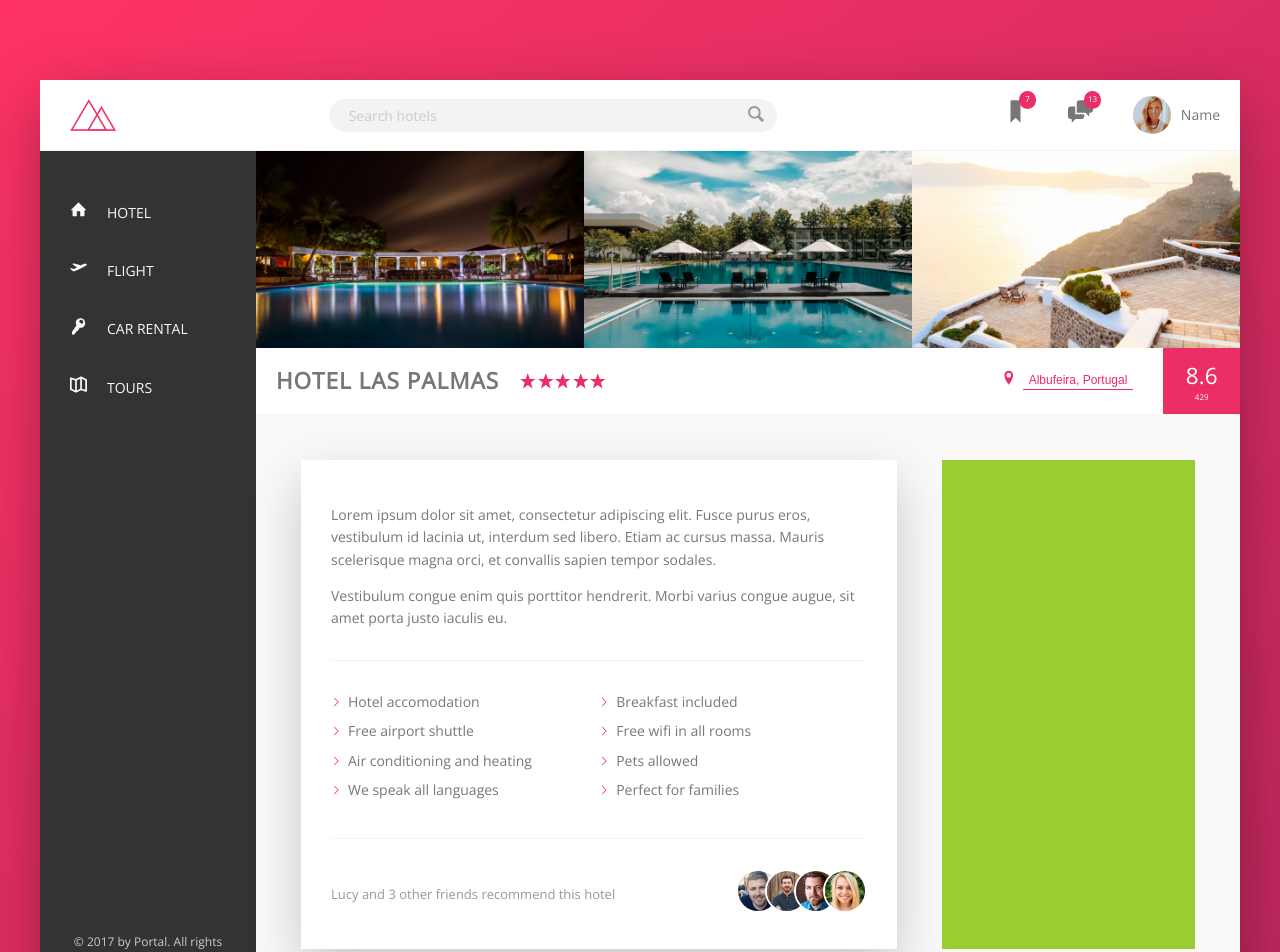
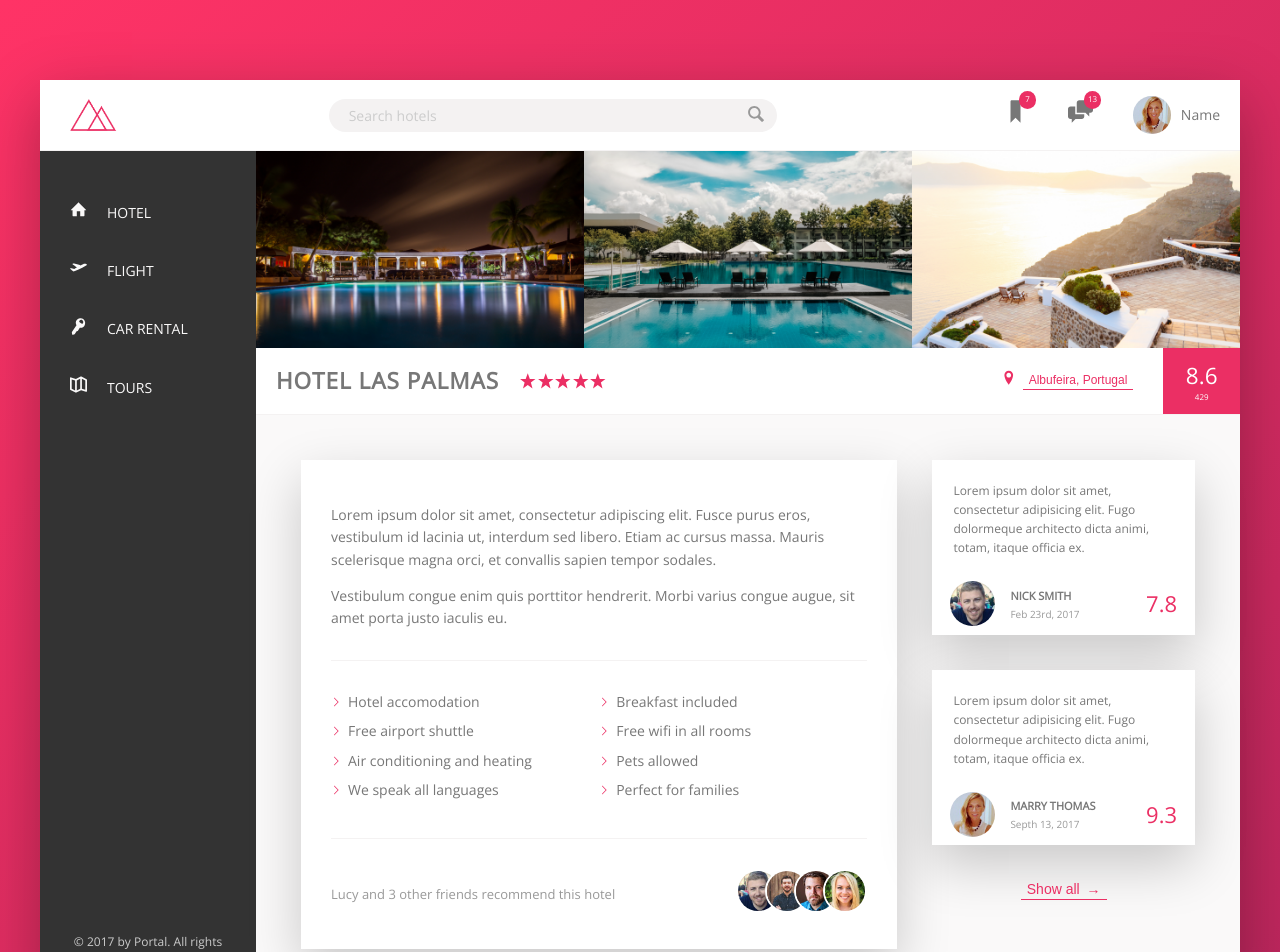
Before and after one commit to JeaneC/Portal, a React (Create React App) app: page / in a window 1280 px wide. Shown: the top 952 px of the page. Built offline with nearby package versions, Linux system fonts and the light colour scheme.

Commit message:
Finished Reviews

```diff
--- a/src/components/Main.js
+++ b/src/components/Main.js
@@ -2,6 +2,7 @@ import React from 'react';
 import styled, { keyframes } from 'styled-components';
 
 import DetailList from './DetailList';
+import UserReview from './UserReview';
 
 import hotel1 from '../assets/img/hotel-1.jpg';
 import hotel2 from '../assets/img/hotel-2.jpg';
@@ -137,6 +138,7 @@ const Main = () => {
   `
 
   const Detail = styled.div`
+    font-size: 1.4rem;
     display: flex;
     padding: 4.5rem;
     background-color: var(--color-grey-light-1);
@@ -144,18 +146,14 @@ const Main = () => {
   `
 
   const Description = styled.div`
-    font-size: 1.4rem;
     background-color: #fff;
     box-shadow: var(--shadow-light);
     padding:  3rem;
     flex: 0 0 60%;
-    margin-right: 4.5rem;
+    margin-right: 3.5rem;
   `
 
-  const UserReview = styled.div`
-    background-color: yellowgreen;
-    flex: 1;
-  `
+
 
   const Paragraph = styled.p`
 
@@ -163,11 +161,6 @@ const Main = () => {
   const Paragraph2 = styled.p`
     margin-bottom: 0;
   `
-
-
-
-
-
 
   const Reccomend = styled.div`
     font-size: 1.3rem;
@@ -194,6 +187,8 @@ const Main = () => {
       margin-right: -1.5rem;
     }
   `
+
+
 
   return (
     <Frame>
@@ -261,6 +256,7 @@ const Main = () => {
             </ReccomendFriends>
           </Reccomend>
         </Description>
+
         <UserReview>
 
         </UserReview>
--- /dev/null
+++ b/src/components/UserReview.js
@@ -0,0 +1,139 @@
+import React from 'react';
+import styled from 'styled-components';
+
+import User1 from '../assets/img/user-2.jpg';
+import User2 from '../assets/img/user-3.jpg';
+
+const UserReview = () => {
+  const Container = styled.div`
+    flex: 1;
+
+    display: flex;
+    flex-direction: column;
+    align-items: center;
+  `
+
+  const Review = styled.figure`
+    background-color: #fff;
+    box-shadow: var(--shadow-light);
+    padding: .3rem;
+    margin: 0;
+    margin-bottom: 3.5rem;
+
+  `
+
+  const Quote = styled.blockquote`
+    margin: 0 auto;
+    padding: 1.8rem;
+    font-size: 1.2rem;
+  `
+
+  const Caption = styled.figcaption`
+    display: flex;
+    padding-left: 1.5rem;
+    padding-right: 1.5rem;
+
+    align-items: center;
+  `
+
+  const CaptionPhoto = styled.img`
+    height: 4.5rem;
+    width: 4.5rem;
+    border-radius: 50%;
+    margin-right: 1.5rem;
+  `
+
+  const ReviewBox = styled.div`
+    margin-right: auto;
+  `
+
+  const ReviewName = styled.p`
+    font-size: 1.1rem;
+    font-weight: 600;
+    text-transform: uppercase;
+    margin-bottom: .2rem;
+  `
+
+  const ReviewDate = styled.p`
+    margin-top: 0;
+    font-size: 1rem;
+    color: var(--color-grey-dark-3);
+  `
+
+  const Rating = styled.div`
+    color: var(--color-primary);
+    font-size: 2.2rem;
+    font-weight: 300;
+  `
+
+  const MoreButton = styled.button`
+    border: none;
+    color: var(--color-primary);
+    font-size: inherit;
+    border-bottom: 1px solid currentColor;
+    padding-bottom: 2px;
+    display: inline-block;
+    background-color: transparent;
+    cursor: pointer;
+    transition: all .2s;
+
+    span {
+      margin-left: 3px;
+      transition: margin-left .2s;
+    }
+
+    &:hover {
+      color: var(--color-grey-dark-1);
+
+      span {
+        margin-left: 8px;
+      }
+    }
+
+    &:focus {
+      outline: none;
+
+    }
+  `
+
+
+
+  return (
+    <Container>
+      <Review>
+        <Quote>
+          Lorem ipsum dolor sit amet, consectetur adipisicing elit. Fugo dolormeque architecto dicta
+          animi, totam, itaque officia ex.
+        </Quote>
+        <Caption>
+          <CaptionPhoto src={User2} />
+          <ReviewBox>
+            <ReviewName>Nick Smith</ReviewName>
+            <ReviewDate>Feb 23rd, 2017</ReviewDate>
+          </ReviewBox>
+          <Rating>7.8</Rating>
+        </Caption>
+      </Review>
+
+      <Review>
+        <Quote>
+          Lorem ipsum dolor sit amet, consectetur adipisicing elit. Fugo dolormeque architecto dicta
+          animi, totam, itaque officia ex.
+        </Quote>
+        <Caption>
+          <CaptionPhoto src={User1} />
+          <ReviewBox>
+            <ReviewName>Marry Thomas</ReviewName>
+            <ReviewDate>Septh 13, 2017</ReviewDate>
+          </ReviewBox>
+          <Rating>9.3</Rating>
+        </Caption>
+      </Review>
+      <MoreButton>
+        Show all <span>&rarr;</span>
+      </MoreButton>
+    </Container>
+  )
+}
+
+export default UserReview
```
Also changed, not shown: 7 other files (tests, documents, lock files or other folders).
